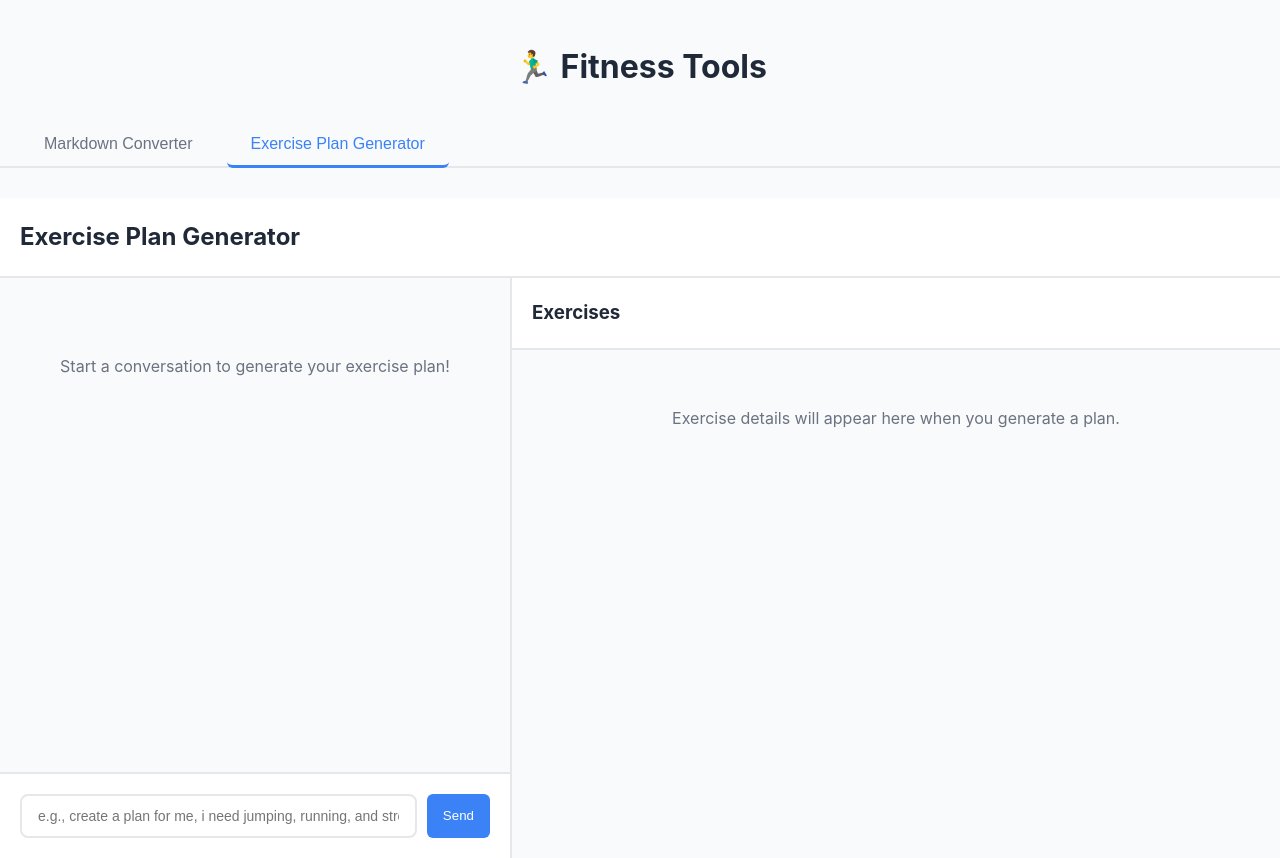
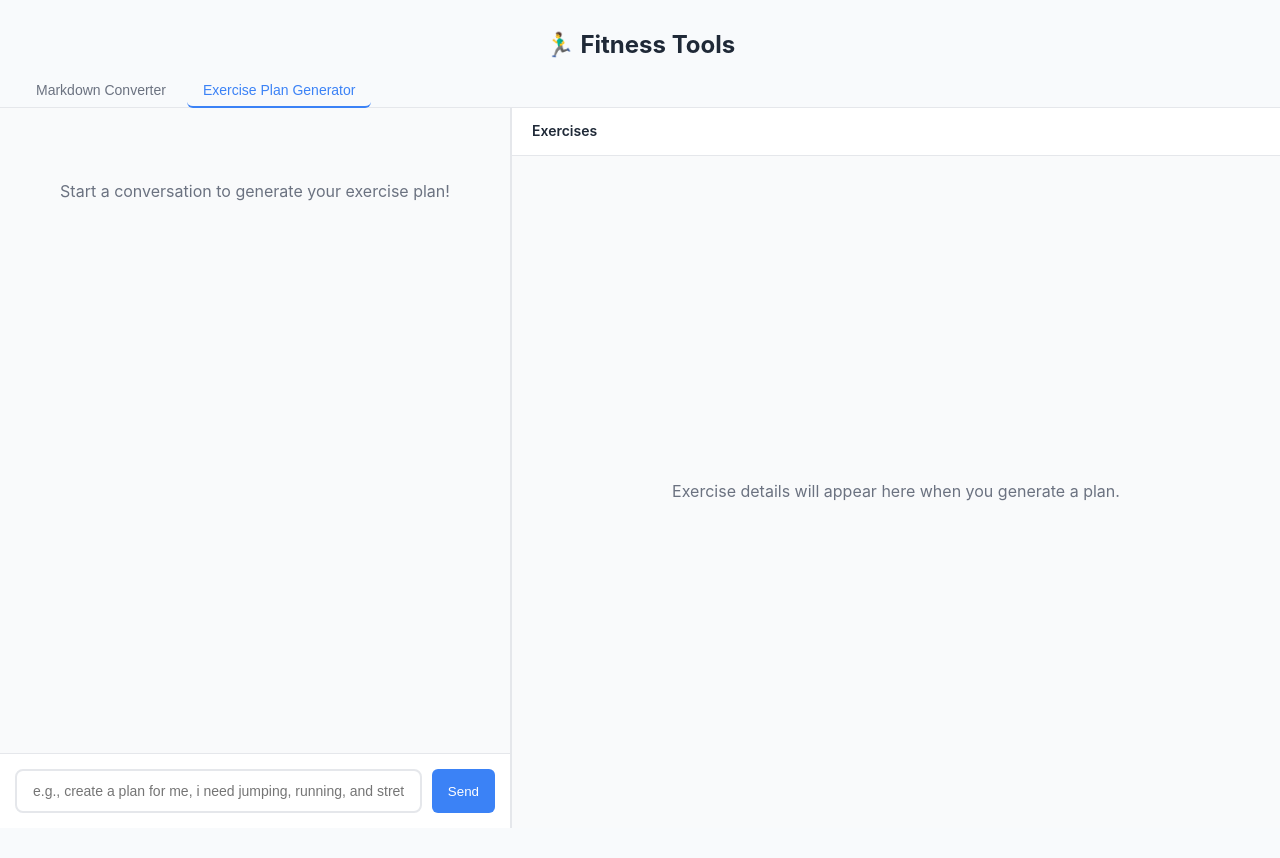
Before and after one commit to chintochau/md-converter-react, a React (Vite) app: page / in a window 1280 px wide. After the commit the page ends 828 px from the top, so only its background shows below. Built offline with nearby package versions, Linux system fonts and the light colour scheme.

Commit message:
style: reduce UI spacing and element sizes for more compact layout

```diff
--- a/src/App.css
+++ b/src/App.css
@@ -12,36 +12,39 @@
 .app h1 {
   text-align: center;
   color: #1f2937;
-  margin-bottom: 30px;
+  margin-bottom: 15px;
+  font-size: 24px;
 }
 
 .app-fullwidth h1 {
-  padding: 20px 20px 0;
+  padding: 10px 20px 0;
+  margin-bottom: 10px;
 }
 
 .tab-navigation {
   display: flex;
-  gap: 10px;
-  margin-bottom: 30px;
-  border-bottom: 2px solid #e5e7eb;
+  gap: 5px;
+  margin-bottom: 15px;
+  border-bottom: 1px solid #e5e7eb;
   padding-bottom: 0;
 }
 
 .app-fullwidth .tab-navigation {
   padding: 0 20px;
+  margin-bottom: 0;
 }
 
 .tab {
   background: transparent;
   border: none;
-  padding: 12px 24px;
-  font-size: 16px;
+  padding: 8px 16px;
+  font-size: 14px;
   font-weight: 500;
   color: #6b7280;
   cursor: pointer;
-  border-bottom: 3px solid transparent;
+  border-bottom: 2px solid transparent;
   transition: all 0.2s;
-  margin-bottom: -2px;
+  margin-bottom: -1px;
 }
 
 .tab:hover {
--- a/src/components/ExerciseChat.css
+++ b/src/components/ExerciseChat.css
@@ -1,17 +1,11 @@
 .exercise-chat {
   background: white;
   padding: 0;
-  height: calc(100vh - 140px);
+  height: calc(100vh - 80px);
   display: flex;
   flex-direction: column;
 }
 
-.exercise-chat h2 {
-  color: #1f2937;
-  margin: 0;
-  padding: 20px;
-  border-bottom: 2px solid #e5e7eb;
-}
 
 .chat-layout {
   display: grid;
@@ -19,6 +13,7 @@
   gap: 0;
   flex: 1;
   min-height: 0;
+  height: 100%;
 }
 
 .chat-section {
@@ -32,7 +27,7 @@
 .messages-container {
   flex: 1;
   overflow-y: auto;
-  padding: 20px;
+  padding: 15px;
   min-height: 0;
 }
 
@@ -43,11 +38,11 @@
 }
 
 .message-group {
-  margin-bottom: 20px;
+  margin-bottom: 15px;
 }
 
 .user-message, .assistant-message {
-  margin-bottom: 15px;
+  margin-bottom: 10px;
 }
 
 .message-label {
@@ -61,7 +56,7 @@
 .user-message .message-content {
   background: #3b82f6;
   color: white;
-  padding: 10px 15px;
+  padding: 8px 12px;
   border-radius: 12px;
   border-bottom-left-radius: 4px;
   max-width: 80%;
@@ -71,7 +66,7 @@
 .assistant-message .message-content {
   background: white;
   color: #1f2937;
-  padding: 10px 15px;
+  padding: 8px 12px;
   border-radius: 12px;
   border-bottom-left-radius: 4px;
   max-width: 90%;
@@ -87,8 +82,8 @@
 }
 
 .chat-form {
-  padding: 20px;
-  border-top: 2px solid #e5e7eb;
+  padding: 15px;
+  border-top: 1px solid #e5e7eb;
   background: white;
 }
 
@@ -101,10 +96,12 @@
 
 .exercises-section > h3 {
   margin: 0;
-  padding: 20px;
+  padding: 12px 20px;
   background: white;
-  border-bottom: 2px solid #e5e7eb;
+  border-bottom: 1px solid #e5e7eb;
   color: #1f2937;
+  font-size: 14px;
+  font-weight: 600;
 }
 
 .exercises-section .exercise-list {
@@ -117,6 +114,10 @@
   text-align: center;
   color: #6b7280;
   padding: 40px;
+  height: 100%;
+  display: flex;
+  align-items: center;
+  justify-content: center;
 }
 
 .query-form {
@@ -163,11 +164,11 @@
 
 
 .session-info {
-  padding: 10px 20px;
+  padding: 8px 20px;
   border-top: 1px solid #e5e7eb;
   display: flex;
   gap: 30px;
-  font-size: 12px;
+  font-size: 11px;
   color: #6b7280;
   background: white;
 }
--- a/src/components/ExerciseChat.jsx
+++ b/src/components/ExerciseChat.jsx
@@ -53,8 +53,6 @@ function ExerciseChat() {
 
   return (
     <div className="exercise-chat">
-      <h2>Exercise Plan Generator</h2>
-
       <div className="chat-layout">
         {/* Chat Section - Left Side */}
         <div className="chat-section">
--- a/src/components/ExerciseList.css
+++ b/src/components/ExerciseList.css
@@ -1,33 +1,20 @@
 .exercise-list {
   height: 100%;
-  display: flex;
-  flex-direction: column;
-}
-
-.exercise-list > h3 {
-  margin: 0;
-  padding: 15px 20px;
-  background: white;
-  border-bottom: 2px solid #e5e7eb;
-  color: #1f2937;
-  font-size: 16px;
-  flex-shrink: 0;
+  overflow-y: auto;
 }
 
 .exercises-grid {
   display: grid;
   grid-template-columns: 1fr 1fr;
-  gap: 15px;
-  padding: 15px;
-  overflow-y: auto;
-  flex: 1;
+  gap: 12px;
+  padding: 12px;
 }
 
 .exercise-card {
   background: white;
   border: 1px solid #e5e7eb;
-  border-radius: 8px;
-  padding: 15px;
+  border-radius: 6px;
+  padding: 12px;
   transition: all 0.2s;
   height: fit-content;
 }
@@ -48,9 +35,10 @@
 .exercise-header h4 {
   margin: 0;
   color: #1f2937;
-  font-size: 16px;
+  font-size: 14px;
   flex: 1;
   line-height: 1.3;
+  font-weight: 600;
 }
 
 .difficulty {
```
